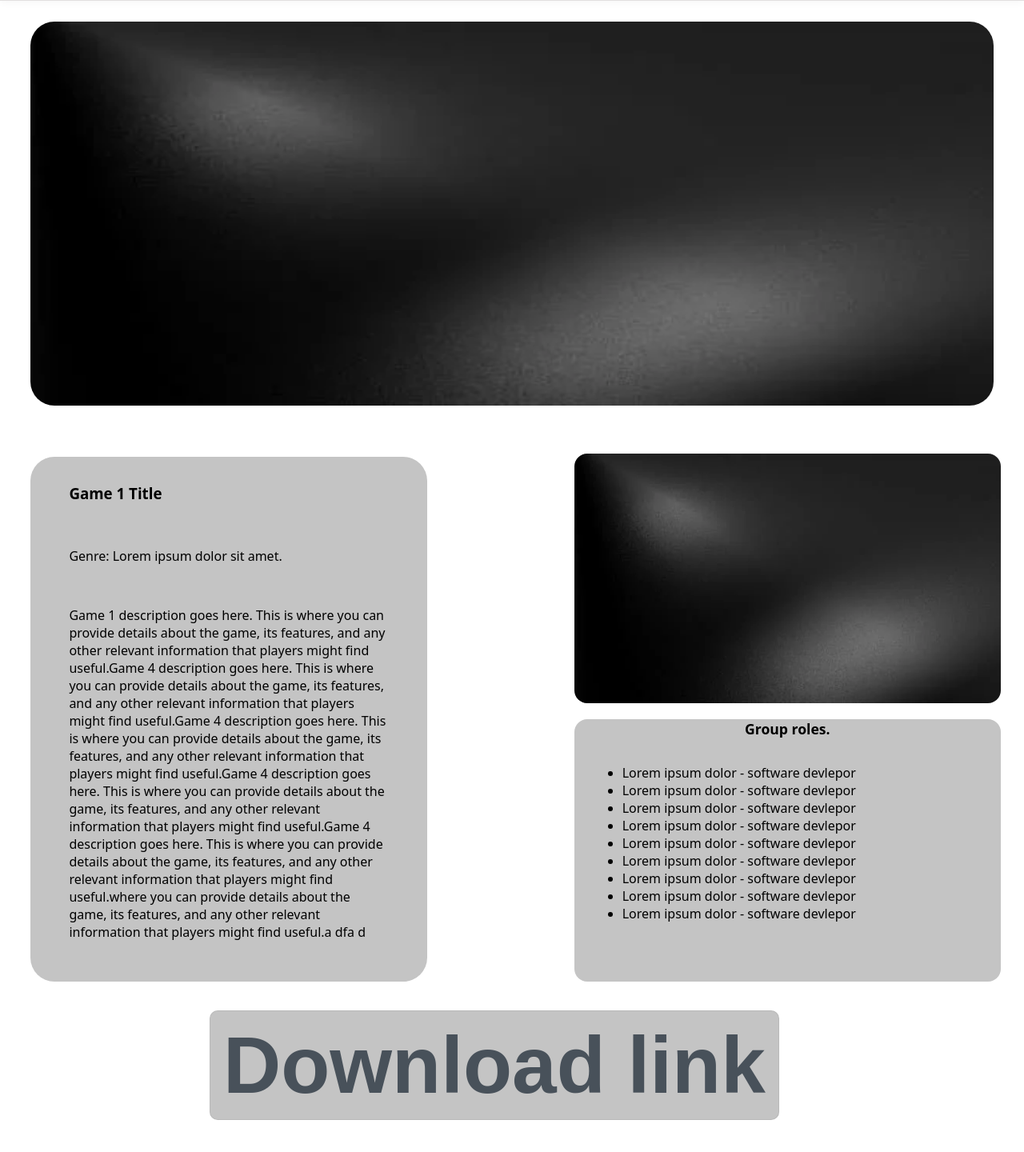
After one commit to GitCommitt/Fullstack-Stroop, a PHP site: page /games/Gnome_Game.html in a window 1280 px wide. The commit adds this page. Shown: the part 353-1793 px from the top of the page at 80% size. Run offline with PHP 8.4, Linux system fonts and the light colour scheme.

Commit message:
Game style and layout is finished
yeay

```diff
--- a/css/game.css
+++ b/css/game.css
@@ -1,3 +1,8 @@
+:root {
+    --soft-shadow: 0 6px 20px rgba(10, 10, 10, 0.08);
+    --card-bg: #C4C4C4;
+}
+
 body {
     font-family: system-ui, -apple-system, "Segoe UI", Roboto, "Helvetica Neue", Arial;
     margin: 0;
@@ -9,7 +14,6 @@ header {
     top: 0;
     z-index: 1000;
     padding: 24px 40px;
-    color: #5a6270;
     display: flex;
     align-items: center;
     justify-content: space-between;
@@ -27,108 +31,106 @@ header {
     flex-direction: column;
     width: 94vw;
     height: 60vh;
-    margin-bottom: 2%;
+    margin: 2% 4% 2% 3%;
     border-radius: 30px;
     align-items: center;
     justify-content: center;
-    margin-left: 3%;
-    margin-top: 2%;
-    margin-right: 4%;
 }
 
-.Group_Photo {
-    display: flex;
-    flex-direction: row;
-}
-
-.group_roles {
-    display: flex;
-    flex-direction: column; /* stack items vertically */
-    gap: 8px;
-    margin-top: 8px;
-    padding-left: 0; /* reset if used as list container */
-}
-
-.group_roles li {
-    list-style: disc; /* show bullets */
-    margin-left: 20px; /* indent bullets */
+.game_title,
+.game_genre,
+.game_info {
+    margin-bottom: 20px;
 }
 
 .info_section {
     display: flex;
     flex-direction: column;
-    align-items: left;
+    align-items: flex-start;
     justify-content: center;
-    margin-top: 40px;
-    margin-bottom: 40px;
-    background-color: #5a6270;
+    margin: 3% 13% 36px 3%;
+    background-color: var(--card-bg);
     padding: 48px;
-    border-radius: 16px;
-    margin: 36px;
-    margin-top: 3%;
-    margin-right: 13%;
-    margin-left: 3%;
+    border-radius: 30px;
+    height: 70vh;
+}
+
+.details_row {
+    display: flex;
+    flex-direction: row;
+    align-items: center;
+}
+
+.group_Photoarea {
+    display: flex;
+    flex-direction: column;
+    margin: 0 5% 20px 3%;
     border-radius: 30px;
 }
 
-.game_title {
-    margin-bottom: 20px;
-    text-align: center;
+.group_Photo {
+    display: flex;
+    flex-direction: row;
+    border-radius: 16px;
+    height: 39vh;
 }
 
-.game_genre {
-    margin-bottom: 20px;
+.group_info {
+    background-color: var(--card-bg);
+    border-radius: 16px;
+    margin: 0 5% 0 3%;
+    height: 41vh;
 }
 
-.game_info {
-    margin-bottom: 20px;
+.group_roles {
+    display: flex;
+    flex-direction: column;
+    gap: 8px;
+    margin-top: 8px;
+    padding-left: 0;
+}
+
+.group_roles li {
+    list-style: disc;
+    margin-left: 20px;
+}
+
+.group_roles h1 {
+    margin: 0 0 8px 0;
+    text-align: center;
+    width: 100%;
+    font-size: 1.1rem;
+    font-weight: 600;
 }
 
 .download_button {
     display: flex;
     margin-bottom: 40px;
-    margin-left: 3%;
+    margin-left: 20%;
 }
 
-.details_row{
-    display: flex;
-    flex-direction: row;
-
+button {
+    margin: 0 6px;
+    font-size: 100px;
+    padding: 10px 16px;
+    border: 1px solid rgba(0, 0, 0, 0.06);
+    cursor: pointer;
+    font-weight: 600;
+    border-radius: 10px;
+    color: #48515a;
+    background: #C4C4C4;
+    transition: transform 0.18s ease, background-color 0.18s ease, box-shadow 0.18s ease;
 }
 
-.group_Photo{
-    display: flex;
-    flex-direction: row;
-    border-radius: 16px;
-    height:  40vh;
+button:hover {
+    box-shadow: var(--soft-shadow);
 }
 
-.group_Photoarea{
-    display: flex;
-    flex-direction: column;
-    margin-bottom: 20px;
-    border-radius: 30px;
-    margin-top: 7%;
-    margin-left: 3%;
-    margin-right: 5%;
+button:focus {
+    outline: 2px solid rgba(74, 101, 133, 0.25);
+    outline-offset: 2px;
 }
 
-
-
-.group_roles h1 {
-    margin-top: 40%;
-    text-align: center;
-    width: 100%;
-    margin: 0 0 8px 0;
-    font-size: 1.1rem;
-    font-weight: 600;
-
+.hidden {
+    display: none !important;
 }
-
-.group_info{
-    background-color: #5a6270;
-    border-radius: 16px;
-    margin-top: 3%;
-    margin-left: 3%;
-    margin-right: 5%;
-}
--- a/games/game1.html
+++ b/games/Cheese_heist_Game.html
@@ -82,12 +82,7 @@
         <section class="download_button">
             <button onclick="startGame4()">Download link</button>
         </section>
-
-
-
     </main>
-
-
     <footer>
 
     </footer>
--- /dev/null
+++ b/games/Gnome_Game.html
@@ -0,0 +1,91 @@
+<!DOCTYPE html>
+<html lang="en">
+
+<head>
+    <meta charset="UTF-8">
+    <meta name="viewport" content="width=device-width, initial-scale=1.0">
+    <title>Document</title>
+    <link rel="stylesheet" href="/css/game.css">
+    <script src="/js/script.js" defer></script>
+
+</head>
+
+<body>
+    <header>
+        <nav>
+            <img src="Logo.png" alt="logo">
+            <!-- the buttons comes here -->
+        </nav>
+    </header>
+    <main>
+
+        <img src="/img/gameplay.png" alt="Game 4 Image" class="game_image">
+
+        <div class="details_row">
+            <section class="info_section">
+
+                <section class="game_title">
+                    <h1>Game 1 Title</h1>
+                </section>
+
+                <section class="game_genre">
+                    <p>
+                        Genre: Lorem ipsum dolor sit amet.
+                    </p>
+                </section>
+
+                <section class="game_info">
+                    <p>
+                        Game 1 description goes here. This is where you can provide details about the game, its
+                        features,
+                        and any other relevant information that players might find useful.Game 4 description goes
+                        here. This is where you can provide details about the game, its features,
+                        and any other relevant information that players might find useful.Game 4 description goes
+                        here. This is where you can provide details about the game, its features,
+                        and any other relevant information that players might find useful.Game 4 description goes
+                        here. This is where you can provide details about the game, its features,
+                        and any other relevant information that players might find useful.Game 4 description goes
+                        here. This is where you can provide details about the game, its features,
+                        and any other relevant information that players might find useful.where you can provide details about the game, its features,
+                        and any other relevant information that players might find useful.a dfa d
+                    </p>
+                </section>
+
+            </section>
+            <div class="group_section">
+                <section class="group_Photoarea">
+                    <img src="/img/gameplay.png" alt="Group Photo" class="group_Photo">
+                </section>
+                <section class ="group_info">
+
+                    <section class="group_roles">
+                        <h1>Group roles.</h1>
+                        <ul>
+                            <li>Lorem ipsum dolor - software devlepor</li>
+                            <li>Lorem ipsum dolor - software devlepor</li>
+                            <li>Lorem ipsum dolor - software devlepor</li>
+                            <li>Lorem ipsum dolor - software devlepor</li>
+                            <li>Lorem ipsum dolor - software devlepor</li>
+                            <li>Lorem ipsum dolor - software devlepor</li>
+                            <li>Lorem ipsum dolor - software devlepor</li>
+                            <li>Lorem ipsum dolor - software devlepor</li>
+                            <li>Lorem ipsum dolor - software devlepor</li>
+                        </ul>
+                    </section>
+
+                </section>
+            </div>
+
+
+
+        </div>
+        <section class="download_button">
+            <button onclick="startGame4()">Download link</button>
+        </section>
+    </main>
+    <footer>
+
+    </footer>
+</body>
+
+</html>
```
Also changed, not shown: games/Ikea_delivery_Game.html (added, +91 -0 lines), games/Train_Game.html (added, +91 -0 lines), games/Viking_Game.html (added, +91 -0 lines), games/game2.html (deleted, +0 -26 lines), games/game3.html (deleted, +0 -26 lines), games/game4.html (deleted, +0 -26 lines), games/game5.html (deleted, +0 -26 lines).
